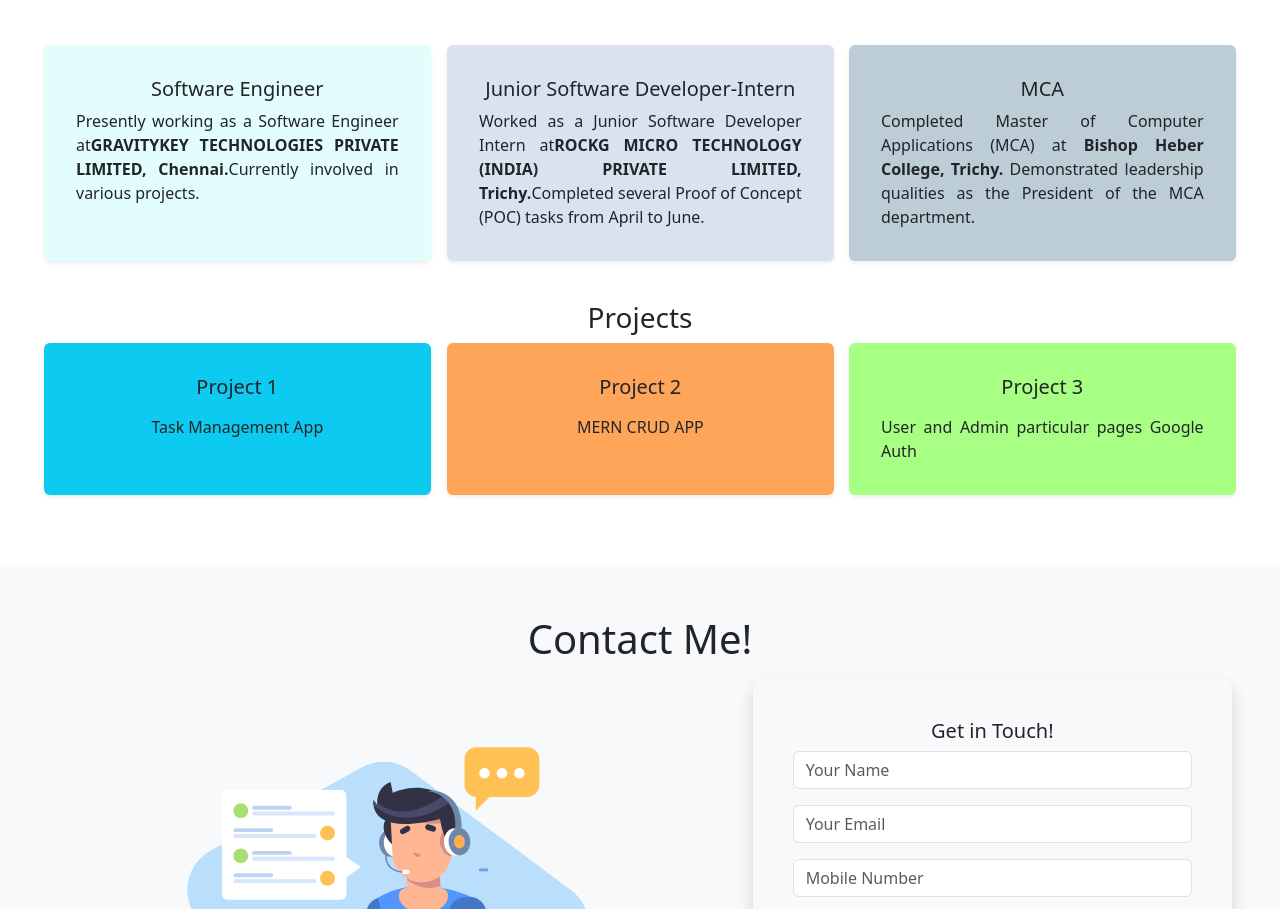
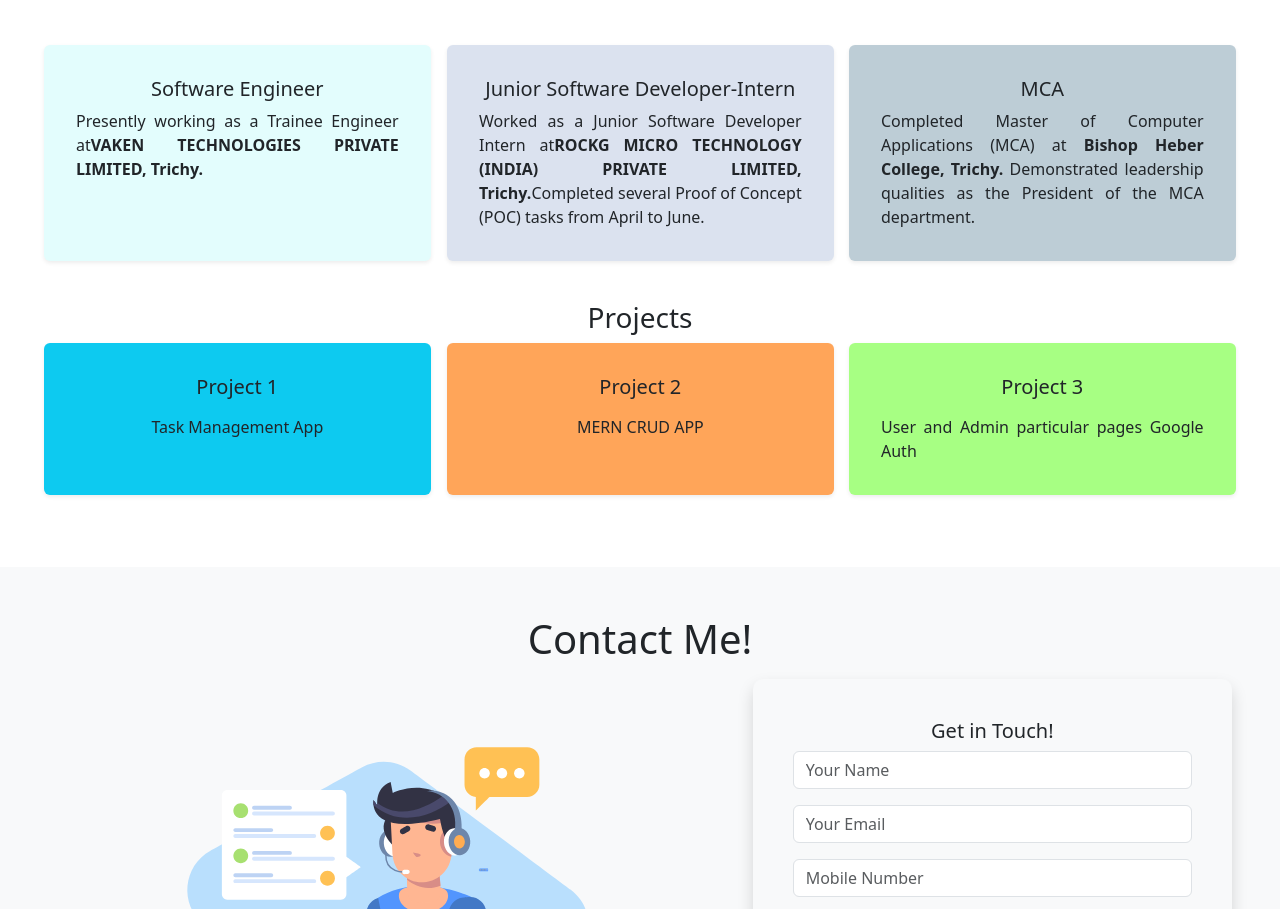
Before and after one commit to PugalGamer/Pugal-Portfolio, a React (Create React App) app: page / in a window 1280 px wide. Shown: the part 1121-2030 px from the top of the page. Built offline with nearby package versions, Linux system fonts and the light colour scheme.

Commit message:
Update Experience.js experience

```diff
--- a/src/components/Experience.js
+++ b/src/components/Experience.js
@@ -28,11 +28,11 @@ export default function Experience() {
                 Software Engineer
               </Card.Title>
               <Card.Text style={{ textAlign: "justify" }}>
-                Presently working as a Software Engineer at
+                Presently working as a Trainee Engineer at
                 <strong>
-                  GRAVITYKEY TECHNOLOGIES PRIVATE LIMITED, Chennai.
+                  VAKEN TECHNOLOGIES PRIVATE LIMITED, Trichy.
                 </strong>
-                Currently involved in various projects.
+
               </Card.Text>
             </Card.Body>
           </Card>
```
